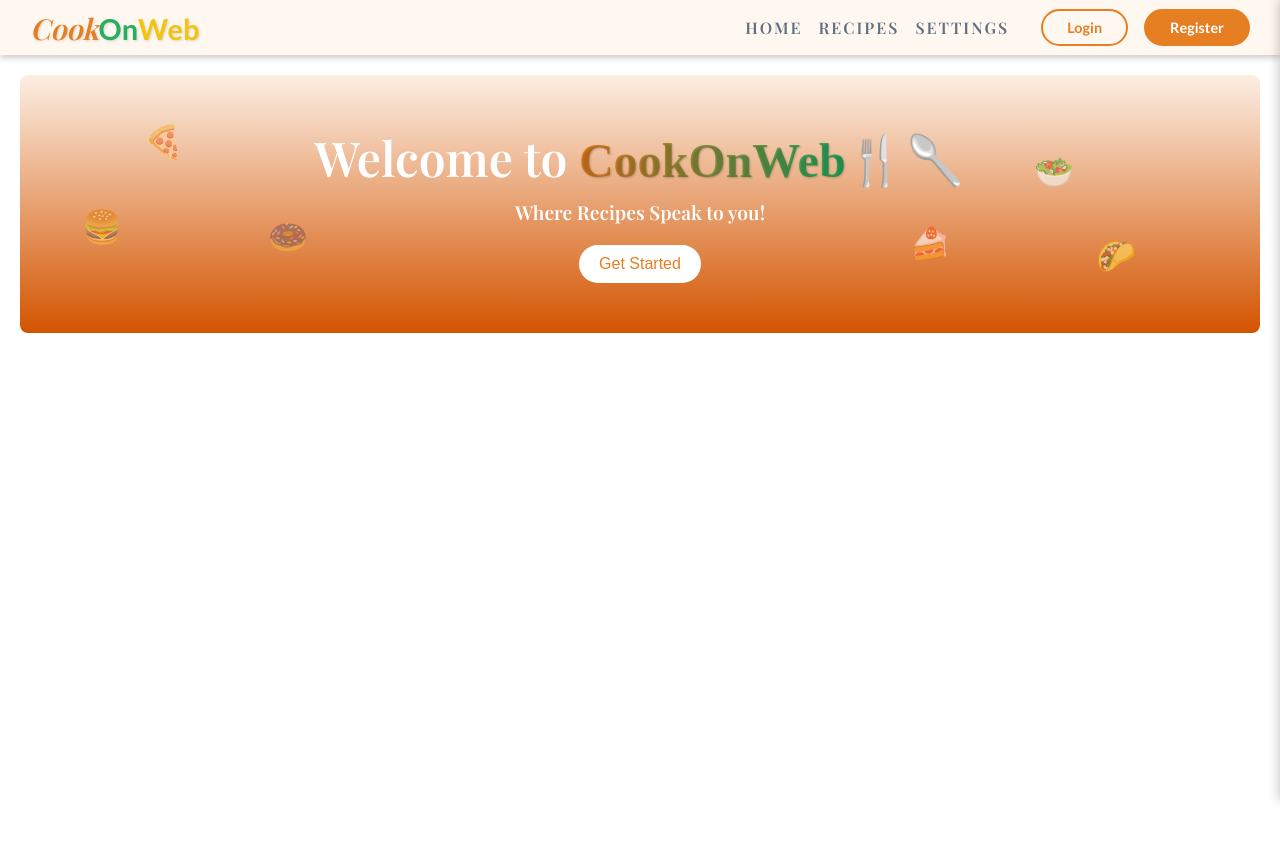
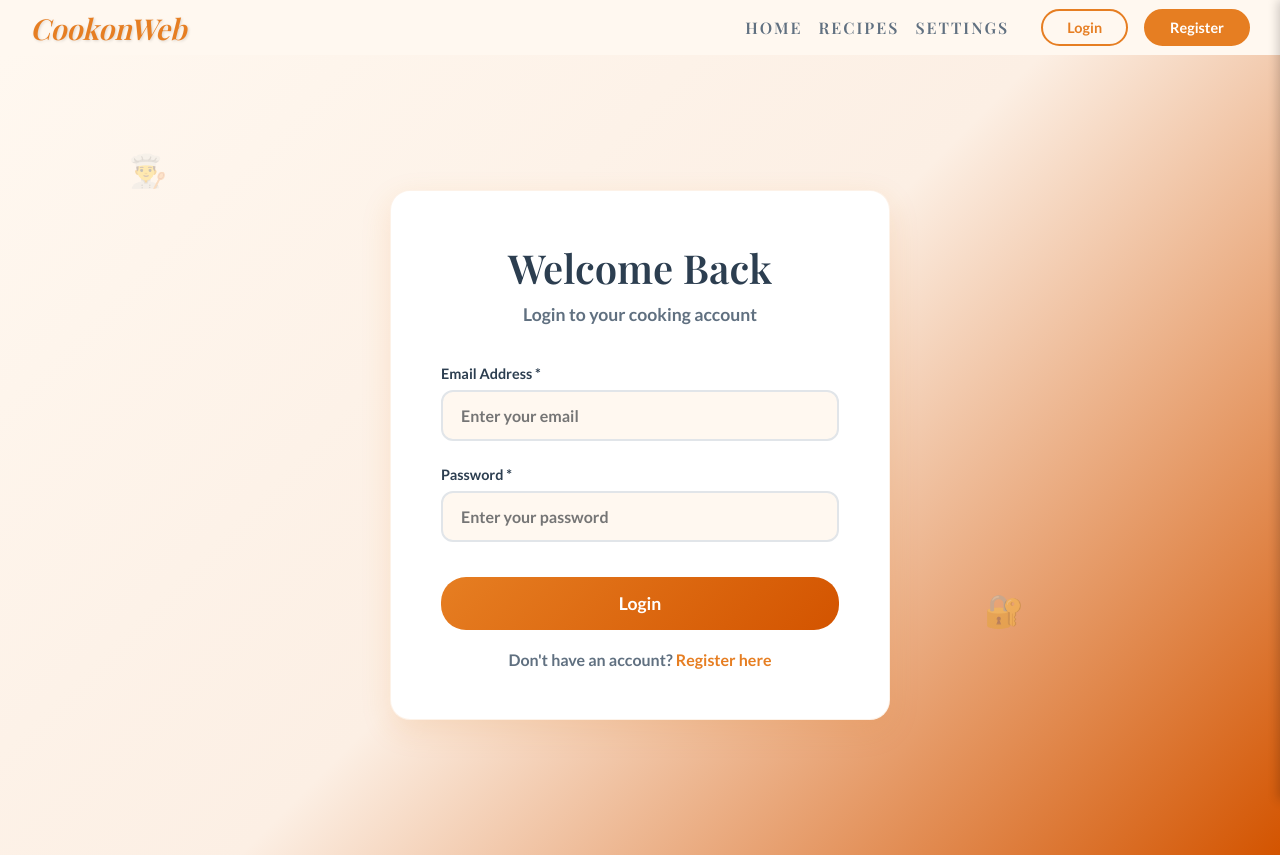
Before and after one commit to Sanket74995/CookOnWeb, a React (Create React App) app: page /recipes in a window 1280 px wide. Both pictures are taken after a click on the button "Login". Before the commit the page ends 800 px from the top, so only its background shows below. Built offline with nearby package versions, Linux system fonts and the light colour scheme; the HTML template or start-up script is replaced by a standard one.

Commit message:
Login page is done

```diff
--- a/src/App.js
+++ b/src/App.js
@@ -2,6 +2,7 @@ import React, { useState } from 'react';
 import Navbar from "./components/Navbar";
 import Hero from "./components/Hero";
 import Register from "./components/Register";
+import Login from "./components/Login";
 
 function App() {
   const [currentPage, setCurrentPage] = useState('home');
@@ -14,6 +15,8 @@ function App() {
     switch (currentPage) {
       case 'register':
         return <Register />;
+      case 'login':
+        return <Login />;
       case 'home':
       default:
         return <Hero />;
--- a/src/components/Hero.js
+++ b/src/components/Hero.js
@@ -13,7 +13,7 @@ const Hero = () => {
                 <span className="food-icon icon-6">🍰</span>
             </div>
 
-            <h1>Welcome to <span className="highlight">CookOnWeb</span>🍴🥄</h1>
+            <h1>Welcome to <span className="highlight">CookOnWeb</span></h1>
             <p>Where Recipes Speak to you!</p>
             <button className="hero-button">Get Started</button>
         </div>
--- /dev/null
+++ b/src/components/Login.js
@@ -0,0 +1,137 @@
+import React, { useState } from 'react';
+import '../styles/Login.scss';
+
+const Login = ({onNavigate}) => {
+    const [formData, setFormData] = useState({
+        email: '',
+        password: ''
+    });
+
+    const [errors, setErrors] = useState({});
+    const [isLoading, setIsLoading] = useState(false);
+    const [isOpen, setIsOpen] = useState(false)
+
+    const handleChange = (e) => {
+        const { name, value } = e.target;
+        setFormData(prev => ({
+            ...prev,
+            [name]: value
+        }));
+        // Clear error when user starts typing
+        if (errors[name]) {
+            setErrors(prev => ({
+                ...prev,
+                [name]: ''
+            }));
+        }
+    };
+
+    const handleRegisterClick = () => {
+        if (onNavigate && typeof onNavigate === 'function') {
+            onNavigate('register');
+        }
+        setIsOpen(false);
+    };
+
+    const validateForm = () => {
+        const newErrors = {};
+
+        if (!formData.email.trim()) {
+            newErrors.email = 'Email is required';
+        } else if (!/\S+@\S+\.\S+/.test(formData.email)) {
+            newErrors.email = 'Email is invalid';
+        }
+
+        if (!formData.password) {
+            newErrors.password = 'Password is required';
+        } else if (formData.password.length < 6) {
+            newErrors.password = 'Password must be at least 6 characters';
+        }
+
+        return newErrors;
+    };
+
+    const handleSubmit = async (e) => {
+        e.preventDefault();
+
+        const newErrors = validateForm();
+        if (Object.keys(newErrors).length > 0) {
+            setErrors(newErrors);
+            return;
+        }
+
+        setIsLoading(true);
+
+        try {
+            // Simulate API call - replace with actual login endpoint
+            console.log('Login data:', formData);
+
+            // Show success message
+            alert('Login successful! Welcome back to CookOnWeb!');
+
+            // Reset form
+            setFormData({
+                email: '',
+                password: ''
+            });
+
+            // Redirect to dashboard or home page
+            // window.location.href = '/dashboard';
+        } catch (error) {
+            console.error('Login error:', error);
+            alert('Login failed. Please check your credentials and try again.');
+        } finally {
+            setIsLoading(false);
+        }
+    };
+
+    return (
+        <div className="login-container">
+            <div className="login-wrapper">
+                <h2>Welcome Back</h2>
+                <p className="login-subtitle">Login to your cooking account</p>
+
+                <form onSubmit={handleSubmit} className="login-form">
+                    <div className="form-group">
+                        <label htmlFor="email">Email Address *</label>
+                        <input
+                            type="email"
+                            id="email"
+                            name="email"
+                            value={formData.email}
+                            onChange={handleChange}
+                            className={errors.email ? 'error' : ''}
+                            placeholder="Enter your email"
+                        />
+                        {errors.email && <span className="error-message">{errors.email}</span>}
+                    </div>
+
+                    <div className="form-group">
+                        <label htmlFor="password">Password *</label>
+                        <input
+                            type="password"
+                            id="password"
+                            name="password"
+                            value={formData.password}
+                            onChange={handleChange}
+                            className={errors.password ? 'error' : ''}
+                            placeholder="Enter your password"
+                        />
+                        {errors.password && <span className="error-message">{errors.password}</span>}
+                    </div>
+
+                    <button type="submit" className="login-button" disabled={isLoading}>
+                        {isLoading ? 'Login...' : 'Login'}
+                    </button>
+
+                    <p className="register-link">
+                        Don't have an account? <a href="#" onClick={(e) => { e.preventDefault(); handleRegisterClick(); }}>Register here</a>
+                    </p>
+
+                </form>
+            </div>
+        </div>
+    );
+};
+
+export default Login;
--- a/src/components/Navbar.js
+++ b/src/components/Navbar.js
@@ -19,6 +19,13 @@ const Navbar = ({ onNavigate }) => {
     const handleHomeClick = () => {
         if (onNavigate && typeof onNavigate === 'function') {
             onNavigate('home');
+        }
+        setIsOpen(false);
+    };
+
+    const handleLoginClick = () => {
+        if (onNavigate && typeof onNavigate === 'function') {
+            onNavigate('login');
         }
         setIsOpen(false);
     };
@@ -50,8 +57,8 @@ const Navbar = ({ onNavigate }) => {
             <div className="navbar container">
                 <a className="logo" href="#" onClick={handleHomeClick}>
                     <span className="cook">Cook</span>
-                    <span className="on">On</span>
-                    <span className="web">Web</span>
+                    <span className="cook">on</span>
+                    <span className="cook">Web</span>
                 </a>
                 <div className="navbar-items">
                     {navItems.map((item) => (
@@ -65,7 +72,7 @@ const Navbar = ({ onNavigate }) => {
                         </a>
                     ))}
                     <div className="auth-buttons">
-                        <button className="login-btn">Login</button>
+                        <button className="login-btn" onClick={handleLoginClick}>Login</button>
                         <button className="register-btn" onClick={handleRegisterClick}>Register</button>
                     </div>
                 </div>
--- a/src/components/Sidebar.js
+++ b/src/components/Sidebar.js
@@ -25,6 +25,11 @@ const Sidebar = ({ isOpen, toggleSidebar, navItems, onNavigate }) => {
 
     const handleHomeClick = () => {
         onNavigate('home');
+        toggleSidebar();
+    };
+
+    const handleLoginClick = () => {
+        onNavigate('login');
         toggleSidebar();
     };
 
@@ -58,7 +63,7 @@ const Sidebar = ({ isOpen, toggleSidebar, navItems, onNavigate }) => {
                 ))}
             </ul>
             <div className="sidebar-auth">
-                <button className="sidebar-login-btn">Login</button>
+                <button className="sidebar-login-btn" onClick={handleLoginClick}>Login</button>
                 <button className="sidebar-register-btn" onClick={handleRegisterClick}>Register</button>
             </div>
             <div className="sidebar-footer">
--- /dev/null
+++ b/src/styles/Login.scss
@@ -0,0 +1,169 @@
+.login-container {
+    min-height: 100vh;
+    display: flex;
+    align-items: center;
+    justify-content: center;
+    background: linear-gradient(135deg, #FFF8F0 0%, #fcefe4 50%, #D35400 100%);
+    padding: 20px;
+    font-family: 'Lato', sans-serif;
+}
+
+.login-wrapper {
+    background: white;
+    border-radius: 20px;
+    box-shadow: 0 10px 30px rgba(230, 126, 34, 0.15);
+    padding: 50px;
+    width: 100%;
+    max-width: 500px;
+    border: 1px solid rgba(230, 126, 34, 0.1);
+
+    h2 {
+        color: #2C3E50;
+        font-size: 2.5rem;
+        margin-bottom: 10px;
+        text-align: center;
+        font-family: 'Playfair Display', serif;
+    }
+
+    .login-subtitle {
+        color: #607080;
+        text-align: center;
+        margin-bottom: 40px;
+        font-size: 1.1rem;
+    }
+}
+
+.login-form {
+    .form-group {
+        margin-bottom: 25px;
+
+        label {
+            display: block;
+            margin-bottom: 8px;
+            font-weight: 600;
+            color: #2C3E50;
+            font-size: 0.9rem;
+            font-family: 'Lato', sans-serif;
+        }
+
+        input {
+            width: 100%;
+            padding: 14px 18px;
+            border: 2px solid #e1e5e9;
+            border-radius: 12px;
+            font-size: 16px;
+            font-family: 'Lato', sans-serif;
+            transition: all 0.3s ease;
+            background-color: #FFF8F0;
+
+            &:focus {
+                outline: none;
+                border-color: #E67E22;
+                box-shadow: 0 0 0 3px rgba(230, 126, 34, 0.1);
+                background-color: white;
+            }
+
+            &.error {
+                border-color: #E74C3C;
+                background-color: #fdf2f2;
+            }
+        }
+
+        .error-message {
+            color: #E74C3C;
+            font-size: 0.8rem;
+            margin-top: 5px;
+            display: block;
+            font-family: 'Lato', sans-serif;
+        }
+    }
+
+    .login-button {
+        width: 100%;
+        padding: 16px;
+        background: linear-gradient(135deg, #E67E22 0%, #D35400 100%);
+        color: white;
+        border: none;
+        border-radius: 25px;
+        font-size: 1.1rem;
+        font-weight: 600;
+        font-family: 'Lato', sans-serif;
+        cursor: pointer;
+        transition: all 0.3s ease;
+        margin-top: 10px;
+
+        &:hover:not(:disabled) {
+            transform: translateY(-2px);
+            box-shadow: 0 5px 15px rgba(230, 126, 34, 0.4);
+            background: linear-gradient(135deg, #D35400 0%, #E67E22 100%);
+        }
+
+        &:disabled {
+            opacity: 0.7;
+            cursor: not-allowed;
+            background: #bdc3c7;
+        }
+    }
+
+    .register-link,
+    .forgot-password {
+        text-align: center;
+        margin-top: 20px;
+        color: #607080;
+        font-family: 'Lato', sans-serif;
+
+        a {
+            color: #E67E22;
+            text-decoration: none;
+            font-weight: 600;
+
+            &:hover {
+                color: #D35400;
+                text-decoration: underline;
+            }
+        }
+    }
+
+    .forgot-password {
+        margin-top: 15px;
+        font-size: 0.9rem;
+    }
+}
+
+// Responsive design
+@media (max-width: 480px) {
+    .login-wrapper {
+        padding: 30px 20px;
+        margin: 10px;
+    }
+}
+
+// Add cooking-themed decorative elements
+.login-container::before {
+    content: '👨‍🍳';
+    position: absolute;
+    top: 20%;
+    left: 10%;
+    font-size: 2rem;
+    opacity: 0.3;
+    animation: float 6s ease-in-out infinite;
+}
+
+.login-container::after {
+    content: '🔐';
+    position: absolute;
+    bottom: 20%;
+    right: 20%;
+    font-size: 2rem;
+    opacity: 0.3;
+    animation: float 6s ease-in-out infinite reverse;
+}
+
+@keyframes float {
+    0%, 100% {
+        transform: translateY(0px);
+    }
+    50% {
+        transform: translateY(-10px);
+    }
+}
```
